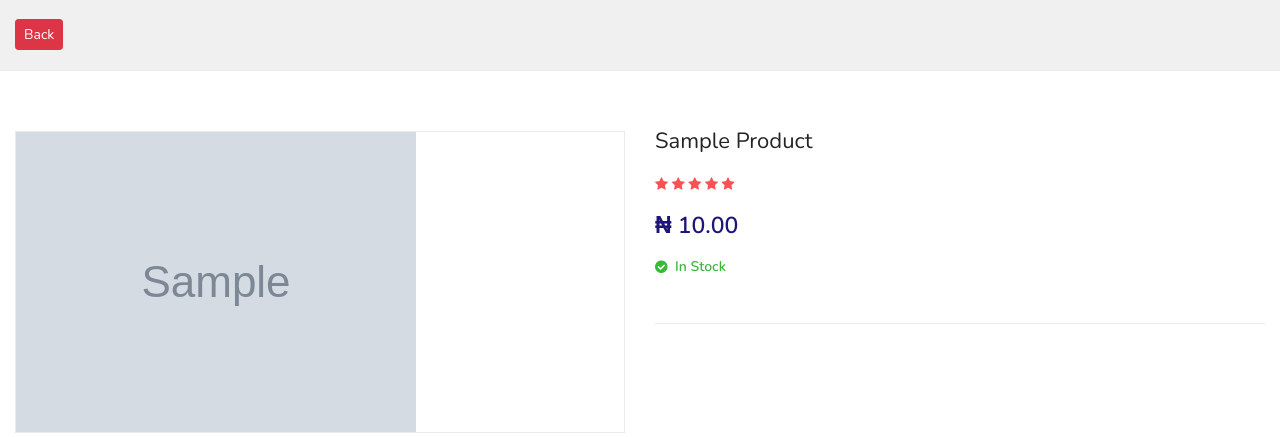
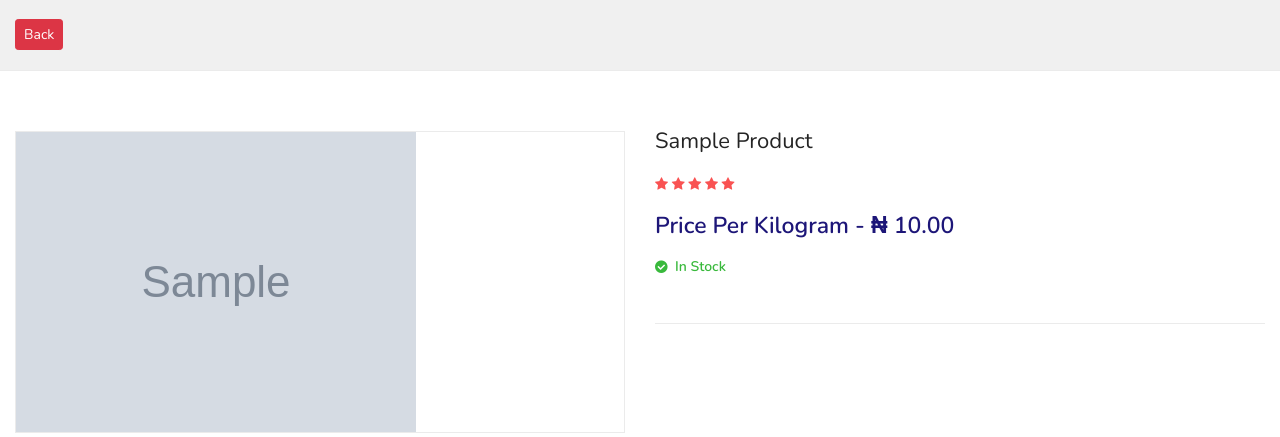
Before and after one commit to engraya/Afan-Marketing-app, a Django app: page /product/1 in a window 1280 px wide. Shown: the part 164-601 px from the top of the page. Run offline with Django 4.2, Linux system fonts and the light colour scheme; a user stored in the database is signed in; tables that the repository leaves empty hold one stand-in row (values such as "Sample post"); grey boxes marked "Sample" are stand-in pictures; some libraries are stand-ins or nearby versions.

Commit message:
Peoduct Price Per Kilogram Commit

```diff
--- a/shop/forms.py
+++ b/shop/forms.py
@@ -96,7 +96,7 @@ class ProductForm(forms.ModelForm):
     def __init__(self, *args, **kwargs):
         super().__init__(*args, **kwargs)
         self.fields["name"].widget.attrs.update({"class": "form-control unicase-form-control", "placeholder" : "Enter Product Name", })
-        self.fields["price"].widget.attrs.update({"class": "form-control unicase-form-control", "placeholder" : "Enter Product price",})
+        self.fields["pricePerKilogram"].widget.attrs.update({"class": "form-control unicase-form-control", "placeholder" : "Enter Product price",})
         self.fields["description"].widget.attrs.update({"class": "form-control unicase-form-control", "placeholder" : "Enter Product Description",})
         self.fields["image"].widget.attrs.update({"class": "form-control unicase-form-control", "placeholder" : "Choose Product Image",})
 
--- a/shop/models.py
+++ b/shop/models.py
@@ -22,7 +22,7 @@ class Farmer(models.Model):
 class Product(models.Model):
 	name = models.CharField(max_length=200)
 	commonName = models.CharField(max_length=200, null=True, blank=True)
-	price = models.DecimalField(max_digits=8, decimal_places=2)
+	pricePerKilogram = models.DecimalField(max_digits=8, decimal_places=2)
 	description = models.TextField(null=True, blank=True)
 	image = models.ImageField(upload_to='products/', default="", null=True, blank=True)
 
--- a/shop/templates/shop/newProduct.html
+++ b/shop/templates/shop/newProduct.html
@@ -39,8 +39,8 @@
                                             {{form.name}}
                                         </div>
                                         <div class="single-acc-field">
-                                            <label for="price">Product Price</label>
-                                            {{form.price}}
+                                            <label for="price">Product Price Per Kilogram</label>
+                                            {{form.pricePerKilogram}}
                                         </div>
                                         <div class="single-acc-field">
                                             <label for="image">Product Image</label>
--- a/shop/templates/shop/productDetail.html
+++ b/shop/templates/shop/productDetail.html
@@ -48,8 +48,7 @@
 
                             </div>
                             <div class="price_box">
-                                <span class="current_price">&#8358; {{product.price}}</span>
-
+                                <span class="current_price">Price Per Kilogram - &#8358; {{product.pricePerKilogram}}</span>
                             </div>
                             <div class="product_desc">
                                 <ul>
--- a/shop/templates/shop/shopPage.html
+++ b/shop/templates/shop/shopPage.html
@@ -12,7 +12,7 @@
                             <h2>Available Products</h2>
                         </div>
                         <div class="container">
-                            <h4>Number of Products : {{totalProductCount}}</h4>
+                            <h4>Total Products In Stock : {{totalProductCount}}</h4>
                         </div>
                         <hr>
                     </div>
@@ -32,7 +32,7 @@
                                 </div>
                                 <div class="tranding-pro-price">
                                     <div class="price_box">
-                                        <span class="current_price">&#8358; {{product.price}}</span>
+                                        <span class="current_price">&#8358; {{product.pricePerKilogram}}</span>
 
                                     </div>
 
```
Also changed, not shown: shop/migrations/0006_rename_price_product_priceperkilogram.py (added).
